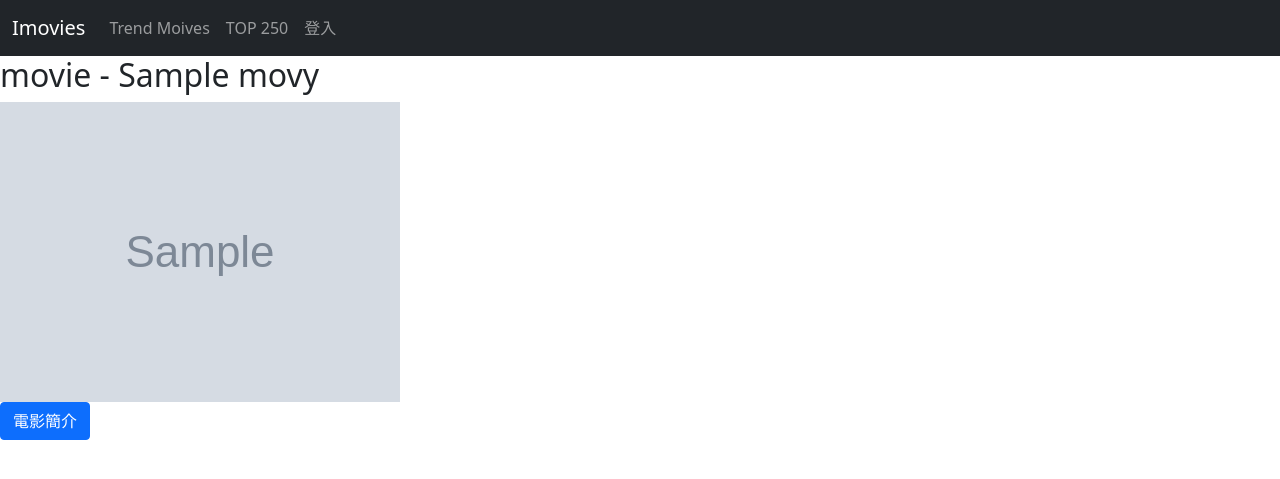
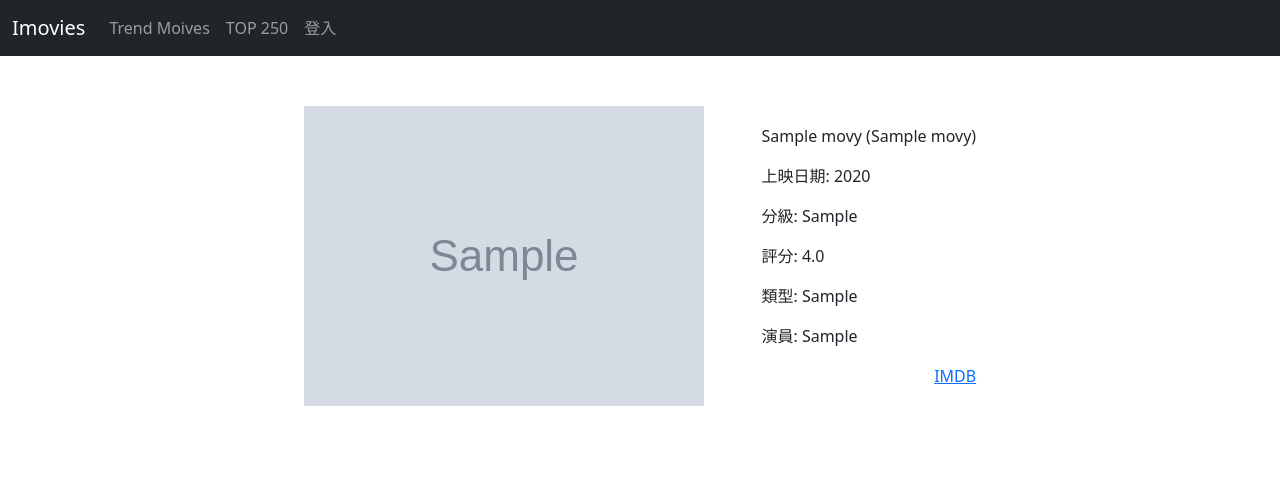
Before and after one commit to weijay0804/Flask-Imovies-V2, a Flask app: page /movies/1 in a window 1280 px wide. Shown: the top 479 px of the page. Run offline with Flask 2, Linux system fonts and the light colour scheme; tables that the repository leaves empty hold one stand-in row (values such as "Sample post"); grey boxes marked "Sample" are stand-in pictures; some libraries are stand-ins or nearby versions.

Commit message:
修改詳細電影頁面

```diff
--- /dev/null
+++ b/app/static/css/movie.css
@@ -0,0 +1,16 @@
+.wrap {
+    max-width: 730px;
+    margin: auto;
+}
+
+.movie-items {
+    margin-top: 50px;
+    display: flex;
+    flex-direction: row;
+    justify-content: space-around;
+    align-items: center;
+}
+
+.IMDB {
+    float: right;
+}
--- a/app/templates/movie.html
+++ b/app/templates/movie.html
@@ -1,25 +1,36 @@
 {% extends 'base.html' %}
+
+{% block head %}
+  {{ super() }}
+  <link href="{{ url_for('static', filename = 'css/movie.css') }}" rel="stylesheet">
+{% endblock head %}
 
 {% block content %}
     <div class="page-header">
-        <h2>movie - {{ movie.title }}</h2>
+
     </div>
 
     <div class="page">
 
-        <div class="movie-image">
+        <div class="movie-items">
+          <div class="movie-image">
             <img src="{{ movie.image }}">
+          </div>
+          <div class="items">
+            <p>
+              {{ movie.title }}
+              {% if movie.og_title %}
+              ({{ movie.og_title}})
+              {% endif %}
+            </p>
+            <p>上映日期: {{ movie.year }}</p>
+            <p>分級: {{ movie.grade }}</p>
+            <p>評分: {{ movie.rate }}</p>
+            <p>類型: {{ movie.genre }}</p>
+            <p>演員: {{ movie.starts }}</p>
+            <a href="https://www.imdb.com/title/{{ movie.imdb_id }}" target="_blank" class="IMDB">IMDB</a>
+          </div>
         </div>
-        <p>
-            <button class="btn btn-primary" type="button" data-bs-toggle="collapse" data-bs-target="#collapseExample" aria-expanded="false" aria-controls="collapseExample">
-              電影簡介
-            </button>
-          </p>
-          <div class="collapse" id="collapseExample">
-            <div class="card card-body">
-              {{ movie.description}}
-            </div>
-          </div>
 
     </div>
 {% endblock content %}
```
